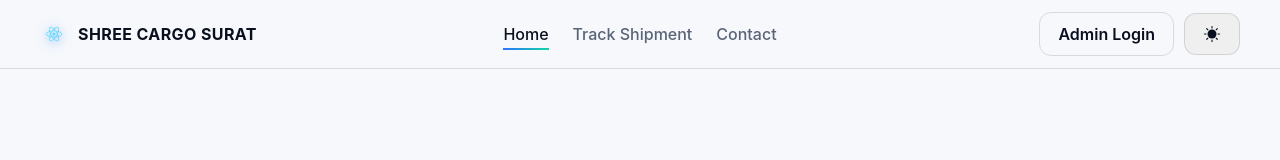
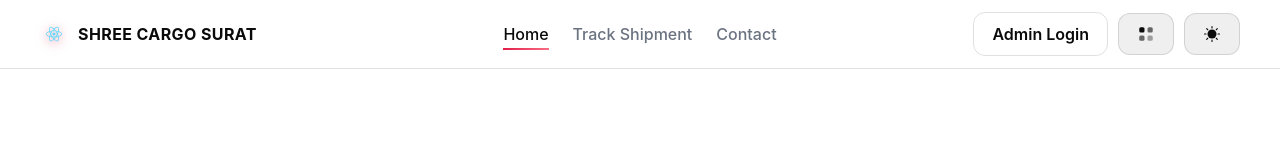
Before and after one commit to ritesh5001/Tracking-Order, a React (Create React App) app in the folder Frontend/admin-dashboard/: page / in a window 1280 px wide. Shown: the top 160 px of the page. Built offline with nearby package versions, Linux system fonts and the light colour scheme; no server answers.

Commit message:
feat(theme): red/white light theme, black dark theme + alternate ocean palette with toggle

```diff
--- a/Frontend/admin-dashboard/src/components/NavBar.js
+++ b/Frontend/admin-dashboard/src/components/NavBar.js
@@ -5,7 +5,7 @@ import './NavBar.css';
 import { useTheme } from '../theme/ThemeProvider.jsx';
 
 const NavBar = ({ showAdminLink = true }) => {
-  const { theme, cycleMode } = useTheme();
+  const { theme, cycleMode, palette, cyclePalette } = useTheme();
   const [anim, setAnim] = useState(false);
   const navLinks = useMemo(() => ([
     { to: '/', label: 'Home' },
@@ -44,6 +44,20 @@ const NavBar = ({ showAdminLink = true }) => {
             <Link to="/admin" className="btn btn--ghost">Admin Login</Link>
           )}
           <button
+            aria-label="Toggle palette"
+            title={`Style: ${palette}`}
+            className={`btn theme-toggle ${anim ? 'is-animating' : ''}`}
+            onClick={() => { setAnim(true); cyclePalette(); setTimeout(() => setAnim(false), 400); }}
+          >
+            {/* Swatch icon */}
+            <svg className="icon" width="18" height="18" viewBox="0 0 24 24" fill="none" xmlns="http://www.w3.org/2000/svg">
+              <rect x="3" y="3" width="7" height="7" rx="2" fill="currentColor"/>
+              <rect x="14" y="3" width="7" height="7" rx="2" fill="currentColor" opacity="0.6"/>
+              <rect x="3" y="14" width="7" height="7" rx="2" fill="currentColor" opacity="0.6"/>
+              <rect x="14" y="14" width="7" height="7" rx="2" fill="currentColor" opacity="0.35"/>
+            </svg>
+          </button>
+          <button
             aria-label="Toggle theme"
             title={`Theme: ${theme}`}
             className={`btn theme-toggle ${anim ? 'is-animating' : ''}`}
--- a/Frontend/admin-dashboard/src/theme.css
+++ b/Frontend/admin-dashboard/src/theme.css
@@ -4,23 +4,35 @@
 }
 
 :root[data-theme='light']{
-  --bg:#f6f8fb;
-  --card:#ffffff;
-  --muted:#5a6477;
-  --text:#0a0f1f;
-  --brand:#2b72ff;
-  --accent:#10d9a8;
+  /* Light: Red & White */
+  --bg:#ffffff;        /* white page background */
+  --card:#fff7f7;      /* subtle red-tinted card */
+  --muted:#6b7280;     /* neutral muted */
+  --text:#0a0a0a;      /* near-black text */
+  --brand:#e11d48;     /* rose-600 */
+  --accent:#fb7185;    /* rose-400 */
   --border:rgba(0,0,0,.12);
 }
 
 :root[data-theme='dark']{
-  --bg:#0b1020;
-  --card:#0f1427;
-  --muted:#95a0b4;
-  --text:#e6ecff;
-  --brand:#6aa7ff;
-  --accent:#7af0ce;
-  --border:rgba(255,255,255,.08);
+  /* Dark: Black-centric */
+  --bg:#0b0b0b;        /* near-black */
+  --card:#121212;      /* dark card */
+  --muted:#a3a3a3;     /* soft gray */
+  --text:#f5f5f5;      /* near-white */
+  --brand:#f43f5e;     /* rose-500 for accents */
+  --accent:#fb7185;    /* rose-400 */
+  --border:rgba(255,255,255,.10);
+}
+
+/* Optional alternate palette: ocean (keeps surfaces/text, swaps brand/accent) */
+:root[data-palette='ocean'][data-theme='light']{
+  --brand:#2563eb;   /* blue-600 */
+  --accent:#22d3ee;  /* cyan-400 */
+}
+:root[data-palette='ocean'][data-theme='dark']{
+  --brand:#60a5fa;   /* blue-400 */
+  --accent:#22d3ee;  /* cyan-400 */
 }
 
 /* default: respect system if no attribute yet */
--- a/Frontend/admin-dashboard/src/theme/ThemeProvider.jsx
+++ b/Frontend/admin-dashboard/src/theme/ThemeProvider.jsx
@@ -5,6 +5,9 @@ const ThemeContext = createContext({
   theme: 'light', // resolved theme
   cycleMode: () => {},
   setMode: () => {},
+  palette: 'default', // 'default' | 'ocean' (extensible)
+  setPalette: () => {},
+  cyclePalette: () => {},
 });
 
 const getSystemTheme = () => (
@@ -23,6 +26,13 @@ export const ThemeProvider = ({ children }) => {
   });
 
   const [systemTheme, setSystemTheme] = useState(getSystemTheme());
+  const [palette, setPalette] = useState(() => {
+    try {
+      return localStorage.getItem('themePalette') || 'default';
+    } catch {
+      return 'default';
+    }
+  });
 
   // Watch system changes
   useEffect(() => {
@@ -35,17 +45,23 @@ export const ThemeProvider = ({ children }) => {
 
   const theme = useMemo(() => (mode === 'system' ? systemTheme : mode), [mode, systemTheme]);
 
-  // Apply theme to root attribute and color-scheme
+  // Apply theme + palette to root attributes and color-scheme
   useEffect(() => {
     const root = document.documentElement;
     root.setAttribute('data-theme', theme);
+    root.setAttribute('data-palette', palette);
     root.style.colorScheme = theme;
-  }, [theme]);
+  }, [theme, palette]);
 
   // Persist user-chosen mode (not the resolved theme)
   useEffect(() => {
     try { localStorage.setItem('themeMode', mode); } catch {}
   }, [mode]);
+
+  // Persist palette
+  useEffect(() => {
+    try { localStorage.setItem('themePalette', palette); } catch {}
+  }, [palette]);
 
   const cycleMode = useCallback(() => {
     // Toggle strictly between light and dark. If currently following system, use resolved theme to toggle.
@@ -55,7 +71,19 @@ export const ThemeProvider = ({ children }) => {
     });
   }, [systemTheme]);
 
-  const value = useMemo(() => ({ mode, theme, cycleMode, setMode }), [mode, theme, cycleMode, setMode]);
+  const cyclePalette = useCallback(() => {
+    setPalette((prev) => (prev === 'default' ? 'ocean' : 'default'));
+  }, []);
+
+  const value = useMemo(() => ({
+    mode,
+    theme,
+    cycleMode,
+    setMode,
+    palette,
+    setPalette,
+    cyclePalette,
+  }), [mode, theme, cycleMode, setMode, palette, setPalette, cyclePalette]);
 
   return (
     <ThemeContext.Provider value={value}>{children}</ThemeContext.Provider>
```
